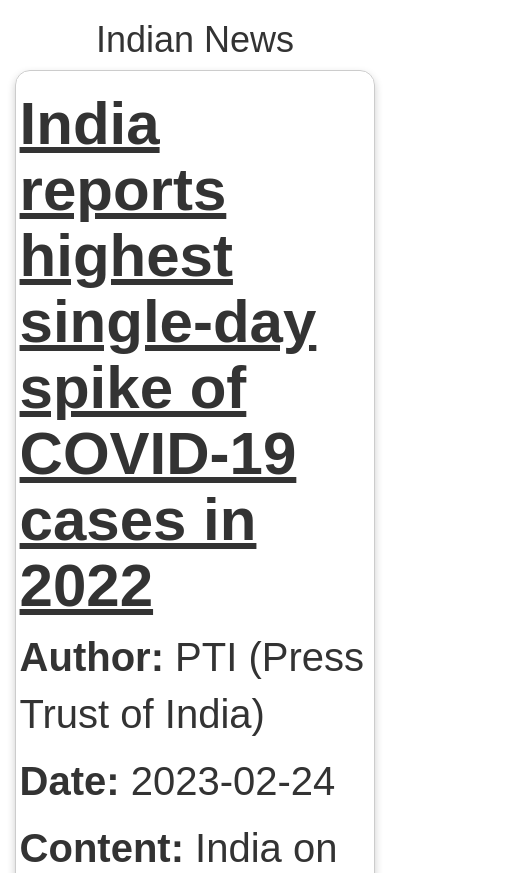
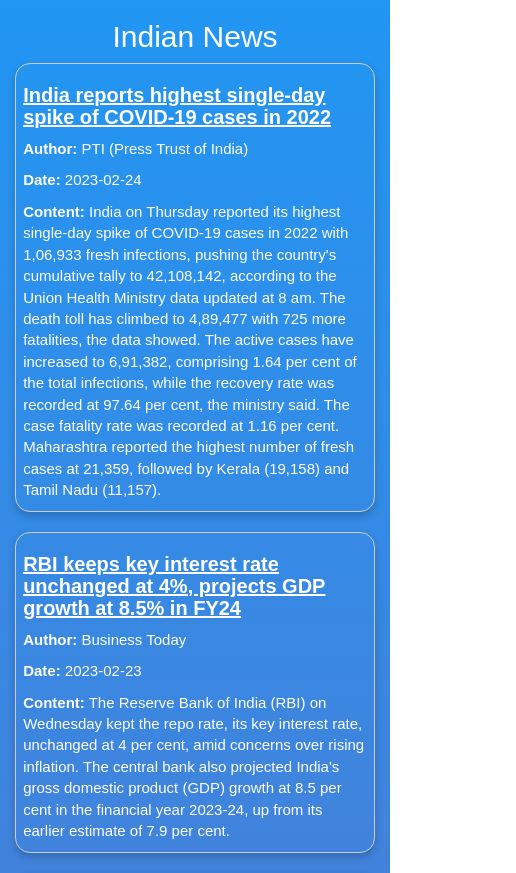
Before and after one commit to AryanBiswari/news-site, a plain HTML site: page index.html in a window 390 px wide. Shown: the top 873 px of the page, 516 px wide, since content can reach past the window. Drawn offline with nearby package versions, Linux system fonts and the light colour scheme.

Commit message:
fixed media query, add meta tag

```diff
--- a/index.html
+++ b/index.html
@@ -2,6 +2,9 @@
 <html>
 <head>
   <title>Indian News Site</title>
+  <meta content="width=device-width, initial-scale=1" name="viewport" />
+  <meta name="author" content="Aryan Biswari">
+  <meta name="description" content="This site fetches news from xml file and displays on screen.">
   <link rel="stylesheet" href="https://maxcdn.bootstrapcdn.com/bootstrap/3.3.7/css/bootstrap.min.css"/>
   <link rel="stylesheet" href="style.css">
 </head>
--- a/style.css
+++ b/style.css
@@ -6,6 +6,8 @@
 body {
   font-family: Arial, Helvetica, sans-serif;
   font-size: 16px;
+  background-image: linear-gradient(to bottom, #2196f3, #e91e63);
+  color: white;
 }
 
 
@@ -46,11 +48,17 @@ body {
 }
 
 /* Larger font size for screens with max-width of 767px */
-@media only screen and (max-width: 767px) {
+@media (max-width: 767px) {
+  h1{
+    font-size: 3rem;
+  }
   .card-title {
-    font-size: 6rem;
+    font-size: 2rem;
   }
   .card-text {
-    font-size: 4rem;
+    font-size: 1.5rem;
+  }
+  .card-body {
+    margin: 2%;
   }
 }
```
